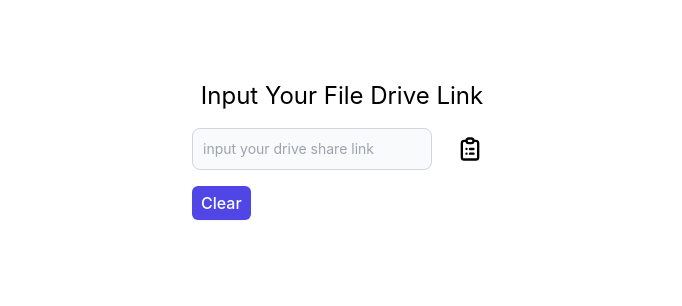
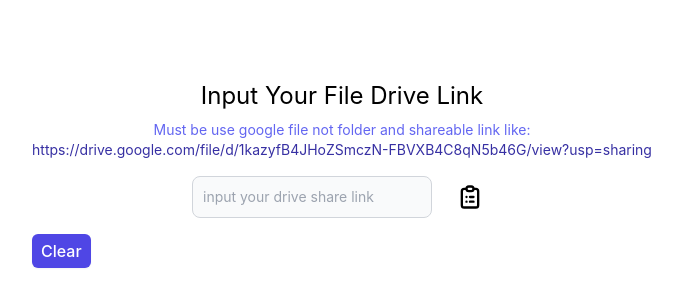
Before and after one commit to mahfuz68/drive-direct-link-generator, a React (Vite) app: page / in a window 1280 px wide. Shown: the top 306 px of the page, without its empty margins (298-980 px from the left). Built offline with nearby package versions, Linux system fonts and the light colour scheme.

Commit message:
warning added

```diff
--- a/src/component/DirectLInk.jsx
+++ b/src/component/DirectLInk.jsx
@@ -44,6 +44,12 @@
     <div className="flex justify-center pt-20">
       <div>
         <h1 className="text-center text-2xl">Input Your File Drive Link</h1>
+        <h3 className="text-center text-sm text-indigo-500 mt-2">
+          Must be use google file not folder and shareable link like:
+        </h3>
+        <h4 className="text-sm text-indigo-800">
+          https://drive.google.com/file/d/1kazyfB4JHoZSmczN-FBVXB4C8qN5b46G/view?usp=sharing
+        </h4>
         <div className="flex justify-center gap-4">
           <input
             className=" bg-gray-50 border border-gray-300 text-gray-900 text-sm rounded-lg focus:ring-blue-500 focus:border-blue-500 block  p-2.5 dark:bg-gray-700 dark:border-gray-600 dark:placeholder-gray-400 dark:text-white mt-4 dark:focus:ring-blue-500 dark:focus:border-blue-500"
```
